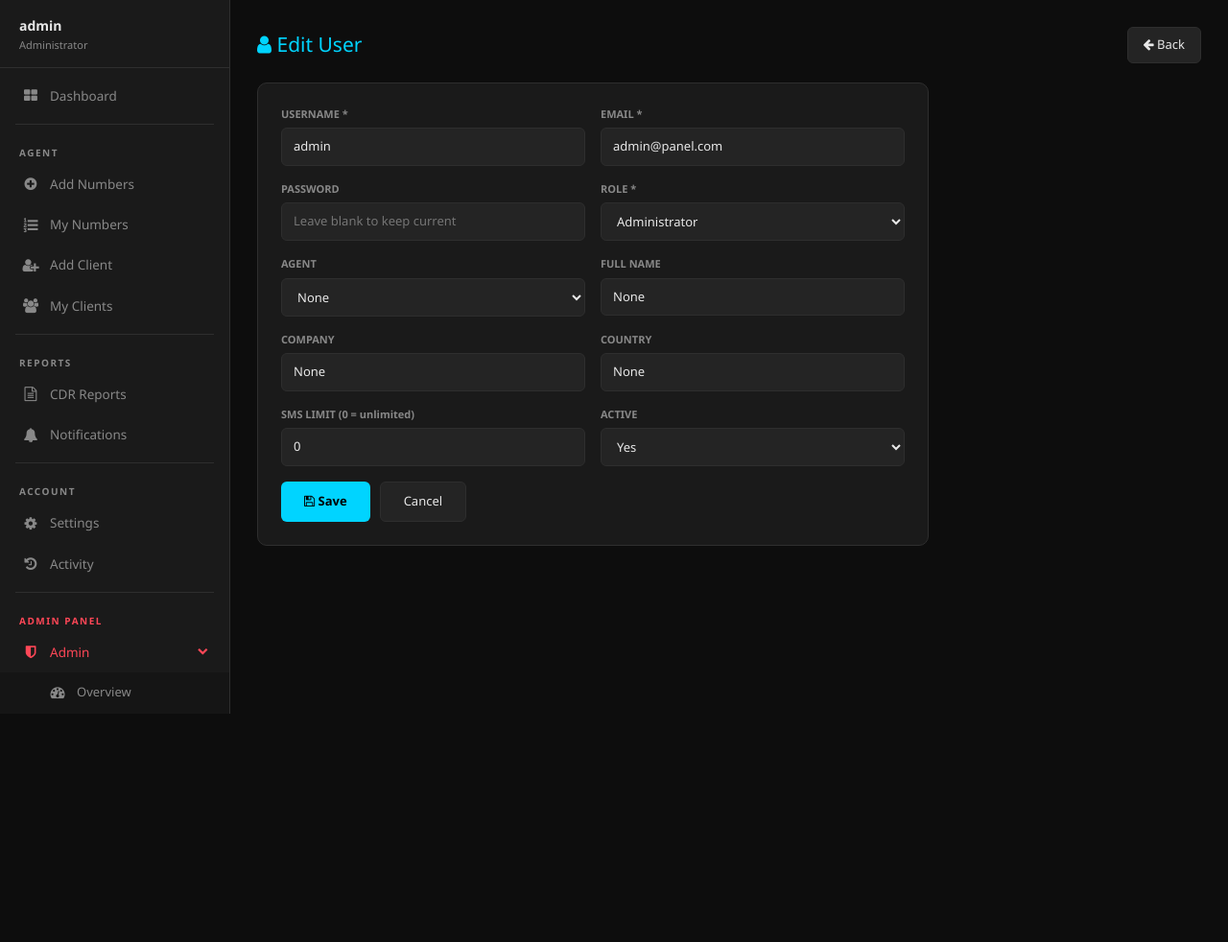
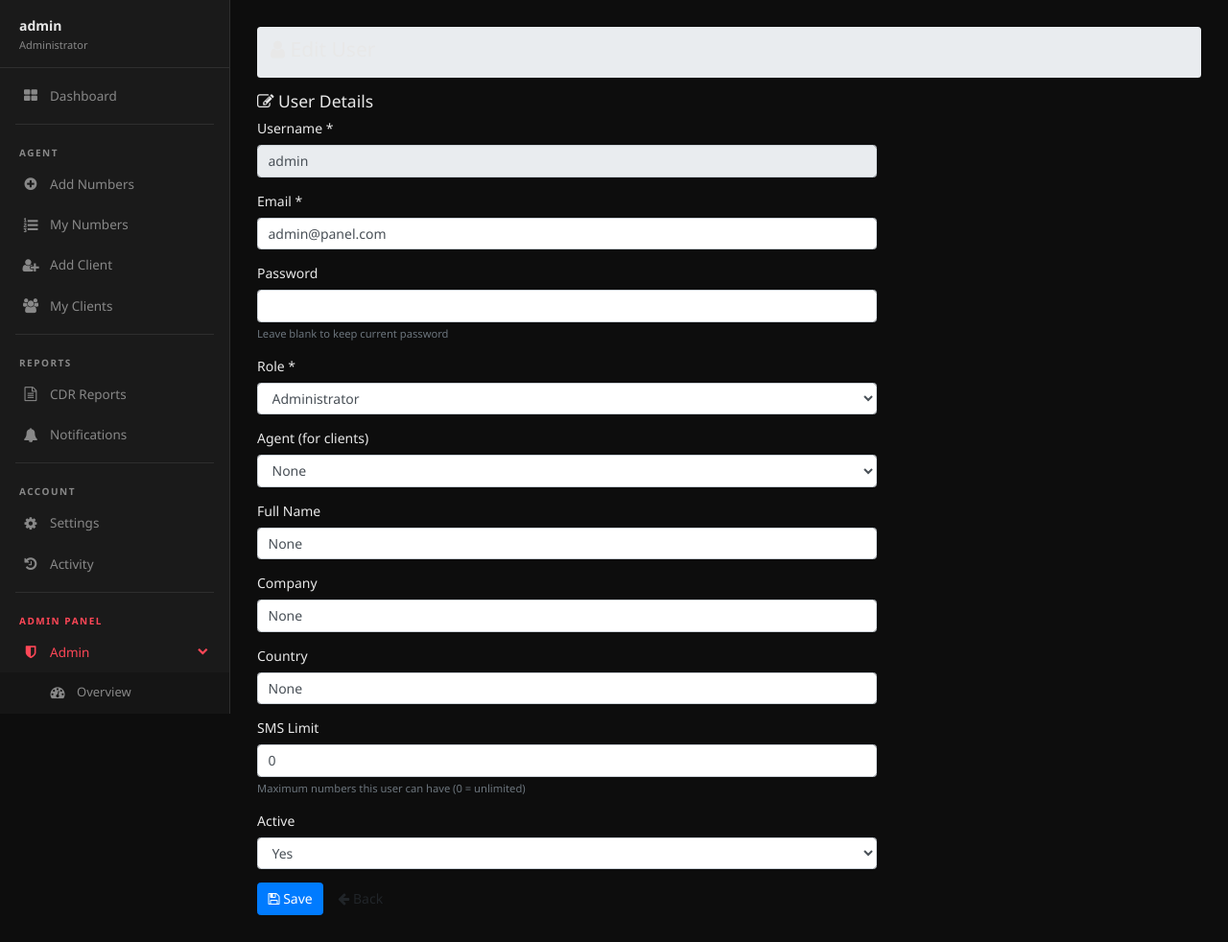
Before and after one commit to jonayedmiya320-prog/Power-SMS-panel, a Flask app: page /users/1/edit in a window 1280 px wide. Shown: the part 56-1038 px from the top of the page at 96% size. Before the commit the page ends 800 px from the top, so only its background shows below. Run offline with Flask 3, Linux system fonts and the light colour scheme; a user stored in the database is signed in; data comes from the database, SQL or seed files in the repository; some libraries are stand-ins or nearby versions.

Commit message:
Update user_form.html

```diff
--- a/app/templates/admin/user_form.html
+++ b/app/templates/admin/user_form.html
@@ -1,86 +1,90 @@
+<!DOCTYPE html>
+<html>
+<head>
+    <meta charset="UTF-8">
+</head>
 {% extends "base.html" %}
-{% block title %}{{ 'Edit User' if user else 'Create User' }} - RAZOR SMS{% endblock %}
+
+{% block title %}{{ 'Edit User' if user else 'Create User' }} - ABYSS SMS{% endblock %}
+
 {% block content %}
-
-<div style="display:flex; justify-content:space-between; align-items:center; margin-bottom:20px;">
-    <h4 style="margin:0; color:var(--accent);"><i class="fa fa-user"></i> {{ 'Edit User' if user else 'Create User' }}</h4>
-    <a href="{{ url_for('admin.users') }}" style="background:var(--hover); color:var(--txt); border:1px solid var(--border); border-radius:6px; padding:8px 16px; font-size:13px; text-decoration:none;">
-        <i class="fa fa-arrow-left"></i> Back
-    </a>
+<div class="row">
+    <div class="col-md-12">
+        <div class="breadcrumb">
+            <h4><i class="fa fa-user"></i> {{ 'Edit User' if user else 'Create User' }}</h4>
+        </div>
+    </div>
 </div>
 
-<div style="background:var(--card); border:1px solid var(--border); border-radius:10px; padding:24px; max-width:700px;">
+<div class="row">
+    <div class="col-md-8 col-md-offset-2">
+        <div class="widget-block">
+            <div class="widget-head">
+                <h5><i class="fa fa-edit"></i> User Details</h5>
+            </div>
+            <div class="widget-content">
                 <form method="POST" action="{{ url_for('admin.create_user') if not user else url_for('admin.edit_user', user_id=user.id) }}">
-        <div style="display:grid; grid-template-columns:1fr 1fr; gap:16px; margin-bottom:16px;">
-            <div>
-                <label style="font-size:11px; color:var(--muted); display:block; margin-bottom:6px; font-weight:600;">USERNAME *</label>
-                <input type="text" name="username" value="{{ user.username if user else '' }}" required {% if user %}readonly{% endif %}
-                    style="width:100%; background:var(--hover); border:1px solid var(--border); color:var(--txt); border-radius:6px; padding:9px 12px; font-size:13px;">
+                    <div class="form-group">
+                        <label>Username *</label>
+                        <input type="text" name="username" class="form-control" value="{{ user.username if user else '' }}" required {% if user %}readonly{% endif %}>
                     </div>
-            <div>
-                <label style="font-size:11px; color:var(--muted); display:block; margin-bottom:6px; font-weight:600;">EMAIL *</label>
-                <input type="email" name="email" value="{{ user.email if user else '' }}" required
-                    style="width:100%; background:var(--hover); border:1px solid var(--border); color:var(--txt); border-radius:6px; padding:9px 12px; font-size:13px;">
+                    <div class="form-group">
+                        <label>Email *</label>
+                        <input type="email" name="email" class="form-control" value="{{ user.email if user else '' }}" required>
                     </div>
-            <div>
-                <label style="font-size:11px; color:var(--muted); display:block; margin-bottom:6px; font-weight:600;">PASSWORD {% if not user %}*{% endif %}</label>
-                <input type="password" name="password" {% if not user %}required{% endif %}
-                    style="width:100%; background:var(--hover); border:1px solid var(--border); color:var(--txt); border-radius:6px; padding:9px 12px; font-size:13px;"
-                    placeholder="{% if user %}Leave blank to keep current{% endif %}">
+                    <div class="form-group">
+                        <label>Password {% if not user %}*{% endif %}</label>
+                        <input type="password" name="password" class="form-control" {% if not user %}required{% endif %}>
+                        {% if user %}
+                        <small class="text-muted">Leave blank to keep current password</small>
+                        {% endif %}
                     </div>
-            <div>
-                <label style="font-size:11px; color:var(--muted); display:block; margin-bottom:6px; font-weight:600;">ROLE *</label>
-                <select name="role_id" required style="width:100%; background:var(--hover); border:1px solid var(--border); color:var(--txt); border-radius:6px; padding:9px 12px; font-size:13px;">
+                    <div class="form-group">
+                        <label>Role *</label>
+                        <select name="role_id" class="form-control" required>
                             {% for role in roles %}
                             <option value="{{ role.id }}" {% if user and user.role_id == role.id %}selected{% endif %}>{{ role.display_name }}</option>
                             {% endfor %}
                         </select>
                     </div>
-            <div>
-                <label style="font-size:11px; color:var(--muted); display:block; margin-bottom:6px; font-weight:600;">AGENT</label>
-                <select name="agent_id" style="width:100%; background:var(--hover); border:1px solid var(--border); color:var(--txt); border-radius:6px; padding:9px 12px; font-size:13px;">
+                    <div class="form-group">
+                        <label>Agent (for clients)</label>
+                        <select name="agent_id" class="form-control">
                             <option value="">None</option>
                             {% for agent in agents %}
                             <option value="{{ agent.id }}" {% if user and user.agent_id == agent.id %}selected{% endif %}>{{ agent.username }}</option>
                             {% endfor %}
                         </select>
                     </div>
-            <div>
-                <label style="font-size:11px; color:var(--muted); display:block; margin-bottom:6px; font-weight:600;">FULL NAME</label>
-                <input type="text" name="name" value="{{ user.name if user else '' }}"
-                    style="width:100%; background:var(--hover); border:1px solid var(--border); color:var(--txt); border-radius:6px; padding:9px 12px; font-size:13px;">
+                    <div class="form-group">
+                        <label>Full Name</label>
+                        <input type="text" name="name" class="form-control" value="{{ user.name if user else '' }}">
                     </div>
-            <div>
-                <label style="font-size:11px; color:var(--muted); display:block; margin-bottom:6px; font-weight:600;">COMPANY</label>
-                <input type="text" name="company" value="{{ user.company if user else '' }}"
-                    style="width:100%; background:var(--hover); border:1px solid var(--border); color:var(--txt); border-radius:6px; padding:9px 12px; font-size:13px;">
+                    <div class="form-group">
+                        <label>Company</label>
+                        <input type="text" name="company" class="form-control" value="{{ user.company if user else '' }}">
                     </div>
-            <div>
-                <label style="font-size:11px; color:var(--muted); display:block; margin-bottom:6px; font-weight:600;">COUNTRY</label>
-                <input type="text" name="country" value="{{ user.country if user else '' }}"
-                    style="width:100%; background:var(--hover); border:1px solid var(--border); color:var(--txt); border-radius:6px; padding:9px 12px; font-size:13px;">
+                    <div class="form-group">
+                        <label>Country</label>
+                        <input type="text" name="country" class="form-control" value="{{ user.country if user else '' }}">
                     </div>
-            <div>
-                <label style="font-size:11px; color:var(--muted); display:block; margin-bottom:6px; font-weight:600;">SMS LIMIT (0 = unlimited)</label>
-                <input type="number" name="sms_limit" value="{{ user.sms_limit if user else '0' }}" min="0"
-                    style="width:100%; background:var(--hover); border:1px solid var(--border); color:var(--txt); border-radius:6px; padding:9px 12px; font-size:13px;">
+                    <div class="form-group">
+                        <label>SMS Limit</label>
+                        <input type="number" name="sms_limit" class="form-control" value="{{ user.sms_limit if user else '0' }}">
+                        <small class="text-muted">Maximum numbers this user can have (0 = unlimited)</small>
                     </div>
-            <div>
-                <label style="font-size:11px; color:var(--muted); display:block; margin-bottom:6px; font-weight:600;">ACTIVE</label>
-                <select name="is_active" style="width:100%; background:var(--hover); border:1px solid var(--border); color:var(--txt); border-radius:6px; padding:9px 12px; font-size:13px;">
-                    <option value="1" {% if not user or user.is_active %}selected{% endif %}>Yes</option>
+                    <div class="form-group">
+                        <label>Active</label>
+                        <select name="is_active" class="form-control">
+                            <option value="1" {% if user and user.is_active %}selected{% endif %}>Yes</option>
                             <option value="0" {% if user and not user.is_active %}selected{% endif %}>No</option>
                         </select>
                     </div>
-        </div>
-        <div style="display:flex; gap:10px;">
-            <button type="submit" style="background:var(--accent); color:#000; border:none; border-radius:6px; padding:10px 24px; font-size:13px; font-weight:700; cursor:pointer;">
-                <i class="fa fa-save"></i> Save
-            </button>
-            <a href="{{ url_for('admin.users') }}" style="background:var(--hover); color:var(--txt); border:1px solid var(--border); border-radius:6px; padding:10px 24px; font-size:13px; text-decoration:none;">
-                Cancel
-            </a>
-        </div>
+                    <button type="submit" class="btn btn-primary"><i class="fa fa-save"></i> Save</button>
+                    <a href="{{ url_for('admin.users') }}" class="btn btn-default"><i class="fa fa-arrow-left"></i> Back</a>
                 </form>
             </div>
+        </div>
+    </div>
+</div>
 {% endblock %}
```
Lines whose indentation alone changed are shown as unchanged.
